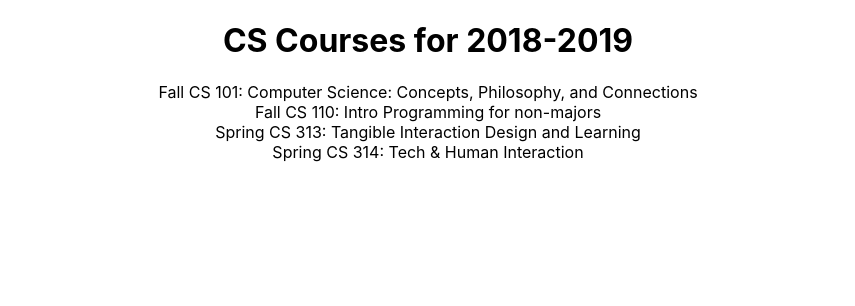
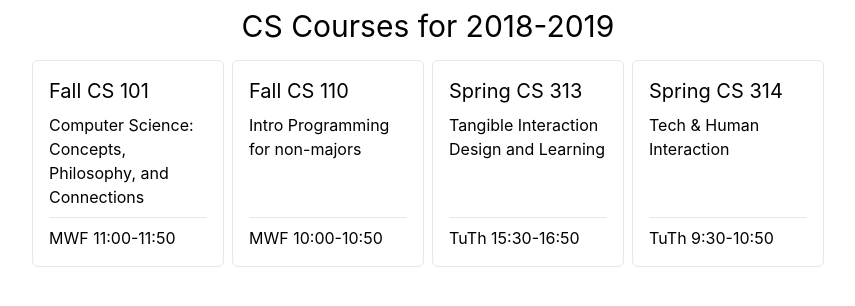
Before and after one commit to MatthewChangNW/quick-react, a React (Vite) app: page / in a window 1280 px wide. Shown: the top 306 px of the page, without its empty margins (212-1067 px from the left). Built offline with nearby package versions, Linux system fonts and the light colour scheme.

Commit message:
add style to courseList and Banner

```diff
--- a/package.json
+++ b/package.json
@@ -18,8 +18,11 @@
     "@vitejs/plugin-react": "^4.0.4",
     "@vitest/coverage-c8": "^0.33.0",
     "@vitest/ui": "^0.34.3",
+    "autoprefixer": "^10.4.16",
     "c8": "^8.0.1",
     "jsdom": "^22.1.0",
+    "postcss": "^8.4.30",
+    "tailwindcss": "^3.3.3",
     "vite": "^4.4.9",
     "vitest": "^0.34.3"
   }
--- /dev/null
+++ b/postcss.config.js
@@ -0,0 +1,6 @@
+module.exports = {
+  plugins: {
+    tailwindcss: {},
+    autoprefixer: {},
+  },
+}
--- a/src/App.jsx
+++ b/src/App.jsx
@@ -32,7 +32,7 @@ const App = () => {
     }
   };
   return (
-    <div className="App">
+    <div className="flex flex-1 flex-col items-center p-2">
         <Banner title={schedule.title} />
         <CourseList courses={schedule.courses}/>
     </div>
--- a/src/components/Banner.jsx
+++ b/src/components/Banner.jsx
@@ -2,6 +2,6 @@ import React from 'react'
 
 export default function Banner({title}) {
   return (
-    <h1>{title}</h1>
+    <h1 className='text-black text-3xl pb-4'>{title}</h1>
   )
 }
--- a/src/components/CourseList.jsx
+++ b/src/components/CourseList.jsx
@@ -2,9 +2,16 @@ import React from 'react'
 
 export default function CourseList({courses}) {
   return (
-    <div>
+    <div className='flex flex-row gap-2 flex-wrap'>
         {Object.values(courses).map(course =>
-            <div>{course.term} CS {course.number}: {course.title}</div>
+          <div className='flex flex-col border w-48 p-4 rounded-md justify-between'>
+            <div>
+              <div className='text-xl'>{course.term} CS {course.number} </div>
+              <div className='py-2'> {course.title} </div>
+            </div>
+            <div className='border-t pt-2'> {course.meets}</div>
+          </div>
+
         )}
     </div>
   )
--- a/src/index.css
+++ b/src/index.css
@@ -11,3 +11,7 @@ code {
   font-family: source-code-pro, Menlo, Monaco, Consolas, 'Courier New',
     monospace;
 }
+
+@tailwind base;
+@tailwind components;
+@tailwind utilities;
--- /dev/null
+++ b/tailwind.config.js
@@ -0,0 +1,11 @@
+/** @type {import('tailwindcss').Config} */
+module.exports = {
+  content: [
+    "./index.html",
+    "./src/**/*.{js,ts,jsx,tsx}",
+  ],
+  theme: {
+    extend: {},
+  },
+  plugins: [],
+}
```
Also changed, not shown: 1 other file (tests, documents, lock files or other folders).
